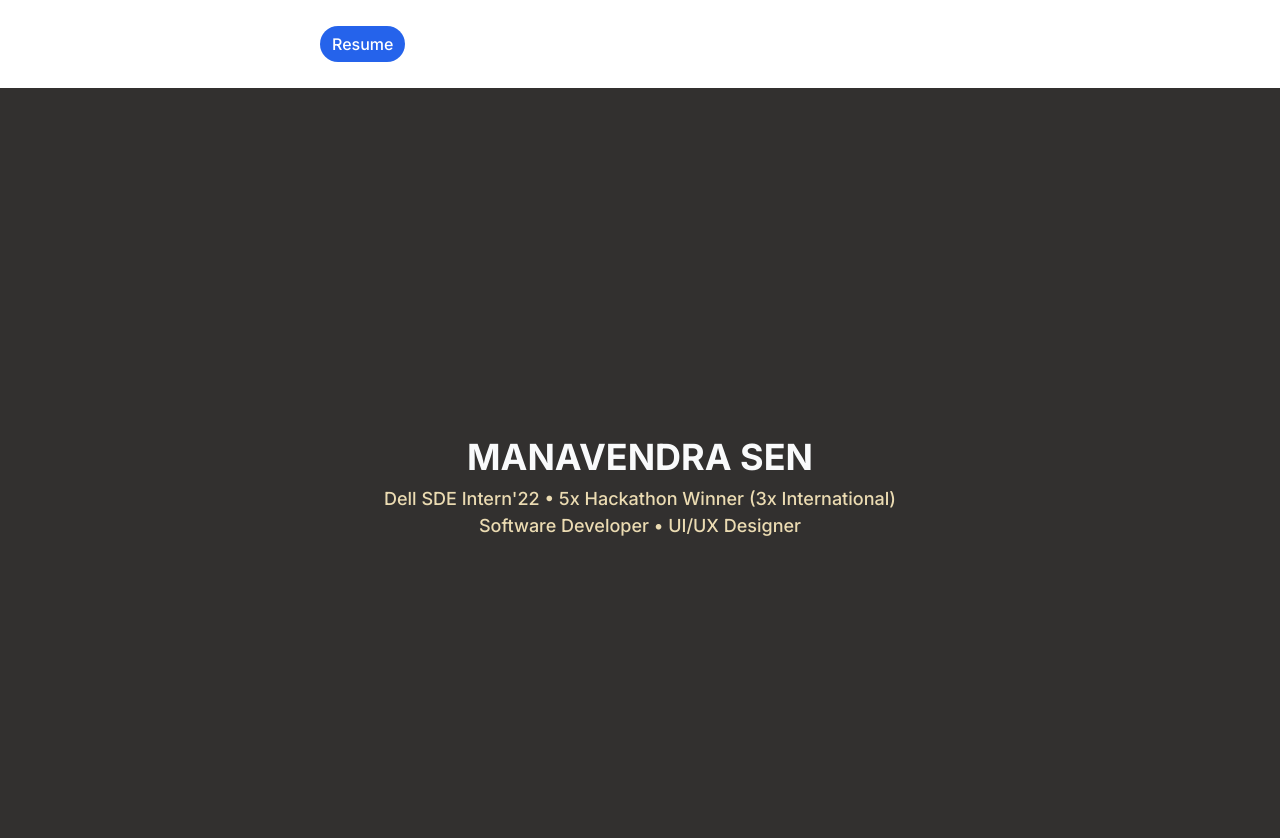
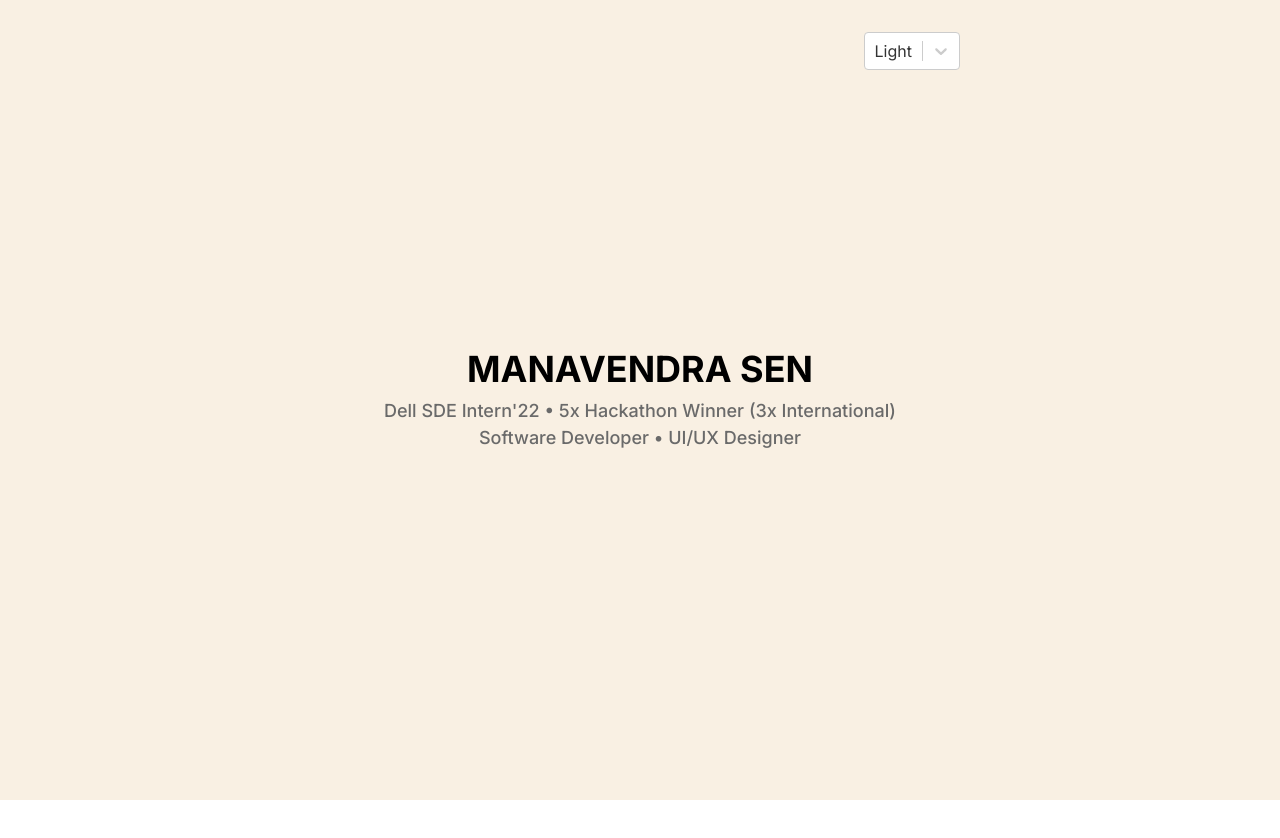
Before and after one commit to manavendrasen/manavendrasen.com, a Next.js app: page / in a window 1280 px wide. Shown: the top 838 px of the page. After the commit the page ends 800 px from the top, so only its background shows below. Built offline with nearby package versions, Linux system fonts and the light colour scheme.

Commit message:
feat: add theme toggler

```diff
--- a/components/Layout/Navbar/Navbar.tsx
+++ b/components/Layout/Navbar/Navbar.tsx
@@ -1,31 +1,40 @@
 import Link from "next/link";
 import React from "react";
+import Select from "react-select";
+import { THEME } from "../../../constants/Theme";
 import Container from "../Container/Container";
 
-interface NavbarProps {}
+interface NavbarProps {
+  theme: any;
+  setTheme: any;
+}
 
-const Navbar: React.FC<NavbarProps> = () => {
+const Navbar: React.FC<NavbarProps> = ({ theme, setTheme }) => {
+  // const options = [, THEME.DARK, ];
+  const options = [
+    { value: THEME.LIGHT, label: "Light" },
+    { value: THEME.DARK, label: "Dark" },
+    { value: THEME.GRUVBOX, label: "Gruvbox" },
+  ];
+
+  const handleThemeChange = (selectedOption: any) => {
+    console.log(selectedOption);
+
+    setTheme(selectedOption);
+  };
+
+  // const theme = useGetTheme();
+
   return (
-    <nav>
+    <nav className="absolute left-0 top-0 w-full">
       <Container>
-        <div className="flex justify-between items-end py-8">
-          {/* <div className="flex items-center gap-6">
-            {navLinks.map(link => (
-              <Link key={link.name} href={link.href}>
-                <a className="text-base font-normal">
-                  <span className="text-gray-900 hover:text-blue-600 transition-all">
-                    {link.name}
-                  </span>
-                </a>
-              </Link>
-            ))}
-          </div> */}
+        <div className="flex justify-end items-end py-8">
           <div>
-            <Link href="/">
-              <a className="bg-blue-600 hover:bg-blue-700 transition-all px-3 py-2 text-white font-medium rounded-3xl">
-                <span>Resume</span>
-              </a>
-            </Link>
+            <Select
+              value={theme}
+              onChange={handleThemeChange}
+              options={options}
+            />
           </div>
         </div>
       </Container>
--- /dev/null
+++ b/components/Layout/ThemeHandler/ThemeHandler.tsx
@@ -0,0 +1,31 @@
+import React from "react";
+import { THEME } from "../../../constants/Theme";
+import { Dark } from "../../../pages/Dark/Dark";
+import { Gruvbox } from "../../../pages/Gruvbox/Gruvbox";
+import { Light } from "../../../pages/Light/Light";
+
+interface ThemeHandlerProps {
+  theme: THEME;
+}
+
+export const ThemeHandler: React.FC<ThemeHandlerProps> = ({ theme }) => {
+  let page;
+  switch (theme) {
+    case THEME.LIGHT:
+      page = <Light />;
+      console.log("Light");
+      break;
+    case THEME.DARK:
+      page = <Dark />;
+      console.log("Dark");
+      break;
+    case THEME.GRUVBOX:
+      page = <Gruvbox />;
+      console.log("Gruvbox");
+      break;
+    default:
+      page = <Light />;
+      break;
+  }
+  return <div>{page}</div>;
+};
--- /dev/null
+++ b/constants/Theme.tsx
@@ -0,0 +1,13 @@
+export const LIGHT = "LIGHT";
+export const DARK = "DARK";
+export const GRUVBOX = "GRUVBOX";
+export const SPOTIFY = "SPOTIFY";
+export const YOUTUBE = "YOUTUBE";
+
+export enum THEME {
+  LIGHT,
+  DARK,
+  GRUVBOX,
+  SPOTIFY,
+  YOUTUBE,
+}
--- a/context/ThemeContext.tsx
+++ /dev/null
@@ -1,26 +0,0 @@
-import React, { createContext } from "react";
-import { atom, useRecoilState } from "recoil";
-
-export const LIGHT = "LIGHT";
-export const DARK = "DARK";
-export const GRUVBOX = "GRUVBOX";
-export const SPOTIFY = "SPOTIFY";
-export const YOUTUBE = "YOUTUBE";
-
-export enum THEME {
-  LIGHT,
-  DARK,
-  GRUVBOX,
-  SPOTIFY,
-  YOUTUBE,
-}
-
-export const themeState = atom({
-  key: "themeState",
-  default: THEME.LIGHT,
-});
-
-export const useTheme = () => {
-  const [theme, setTheme] = useRecoilState(themeState);
-  return [theme, setTheme];
-};
--- a/pages/_app.tsx
+++ b/pages/_app.tsx
@@ -1,20 +1,9 @@
 import "../styles/globals.scss";
 import type { AppProps } from "next/app";
 import React from "react";
-import {
-  RecoilRoot,
-  atom,
-  selector,
-  useRecoilState,
-  useRecoilValue,
-} from "recoil";
 
 function MyApp({ Component, pageProps }: AppProps) {
-  return (
-    <RecoilRoot>
-      <Component {...pageProps} />
-    </RecoilRoot>
-  );
+  return <Component {...pageProps} />;
 }
 
 export default MyApp;
--- a/pages/index.tsx
+++ b/pages/index.tsx
@@ -1,42 +1,49 @@
-import type { NextPage } from "next";
-
 import Link from "next/link";
-
+import { NextPage } from "next";
+import { useEffect, useState } from "react";
 import Footer from "../components/Layout/Footer/Footer";
 import Container from "../components/Layout/Container/Container";
 import Navbar from "../components/Layout/Navbar/Navbar";
 import { Head } from "../components/Head/Head";
 import MobileNav from "../components/Layout/MobileNav/MobileNav";
-import { THEME, useTheme } from "../context/ThemeContext";
+import Select from "react-select";
+import { THEME } from "../constants/Theme";
 
-// pages
-import { Light } from "./Light/Light";
-import { Dark } from "./Dark/Dark";
-import { Gruvbox } from "./Gruvbox/Gruvbox";
+import { ThemeHandler } from "../components/Layout/ThemeHandler/ThemeHandler";
 
 interface IHomeProps {}
 
 const Home: NextPage<IHomeProps> = () => {
-  const [theme, setTheme] = useTheme();
+  const options = [
+    { value: THEME.LIGHT, label: "Light" },
+    { value: THEME.DARK, label: "Dark" },
+    { value: THEME.GRUVBOX, label: "Gruvbox" },
+  ];
 
-  let page;
+  const [theme, setTheme] = useState(options[0]);
 
-  switch (theme) {
-    case THEME.LIGHT:
-      page = <Gruvbox />;
-      break;
-    default:
-      page = <Light />;
-      break;
-  }
   return (
     <div className="relative">
       <Head
         title="Portfolio - Manavendra Sen | Home"
         description="A blog about software development, programming, and more."
       />
-      <Navbar />
-      <div>{page}</div>
+      <nav className="absolute left-0 top-0 w-full">
+        <Container>
+          <div className="flex justify-end items-end py-8">
+            <div>
+              <Select
+                defaultValue={theme}
+                onChange={opt => {
+                  setTheme(opt!);
+                }}
+                options={options}
+              />
+            </div>
+          </div>
+        </Container>
+      </nav>
+      <ThemeHandler theme={theme.value} />
     </div>
   );
 };
```
